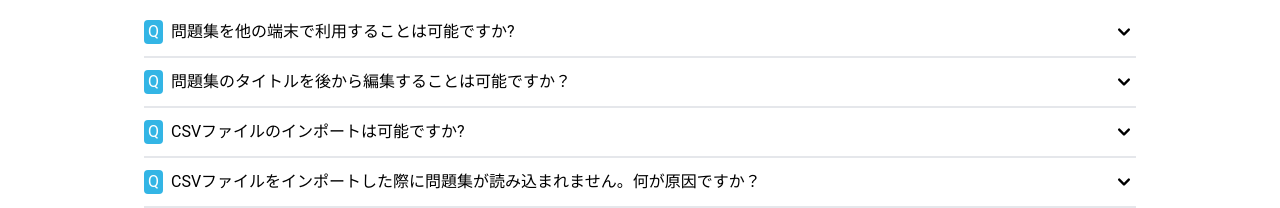
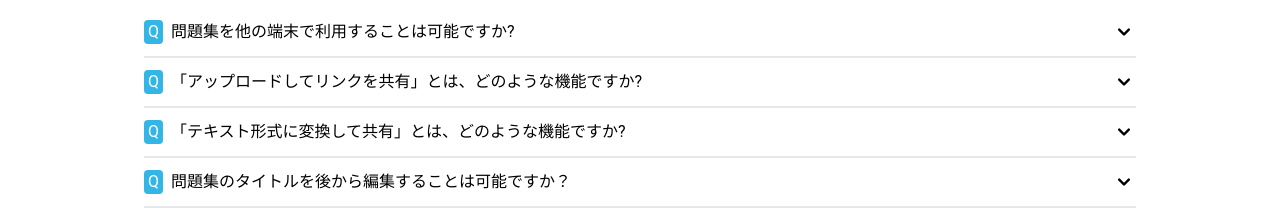
Before and after one commit to banira0428/testmaker-web-v2, a Next.js app: page /guide in a window 1280 px wide. Shown: the part 216-424 px from the top of the page. Built offline with nearby package versions, Linux system fonts and the light colour scheme.

Commit message:
fix: ヘルプページの内容追加

```diff
--- a/pages/guide.tsx
+++ b/pages/guide.tsx
@@ -18,6 +18,14 @@ export default function Guide() {
 
             <Accordion title={'問題集を他の端末で利用することは可能ですか?'}>
               <p>はい、可能です。問題集を他の端末で使用したい場合は、トップページで該当の問題集をタップした後に、「共有する」を選択してください。</p>
+            </Accordion>
+
+            <Accordion title={'「アップロードしてリンクを共有」とは、どのような機能ですか?'}>
+              <p>この機能は、アプリ内で作成した問題集の「コピー」をインターネット上にアップロードし、その問題集をダウンロードするためのリンクを発行する機能です。このリンクを他の端末から押下することで、問題集をダウンロードして使用することができます。</p>
+            </Accordion>
+
+            <Accordion title={'「テキスト形式に変換して共有」とは、どのような機能ですか?'}>
+              <p>この機能は、アプリ内で作成した問題集を、コンマ区切りのCSVテキストに変換する機能です。問題集の画像情報が失われてしまう、という欠点はありますが、エクセルやスプレッドシートを用いて効率的に問題集を編集することが可能になります。</p>
             </Accordion>
 
             <Accordion title={'問題集のタイトルを後から編集することは可能ですか？'}>
```
